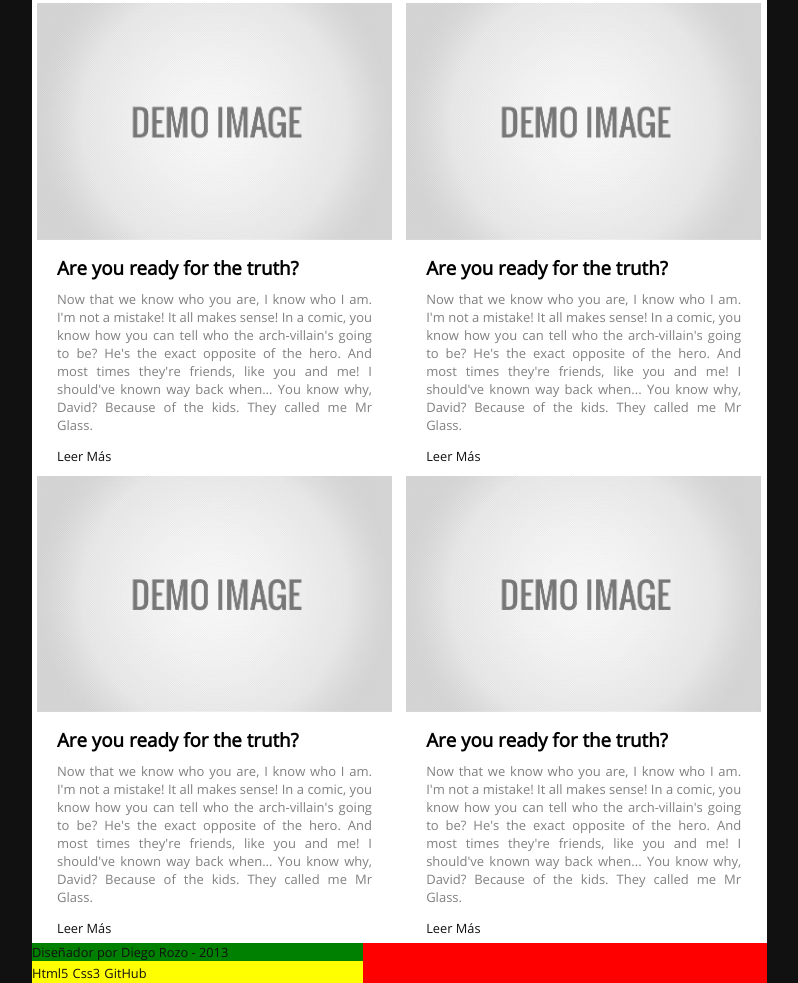
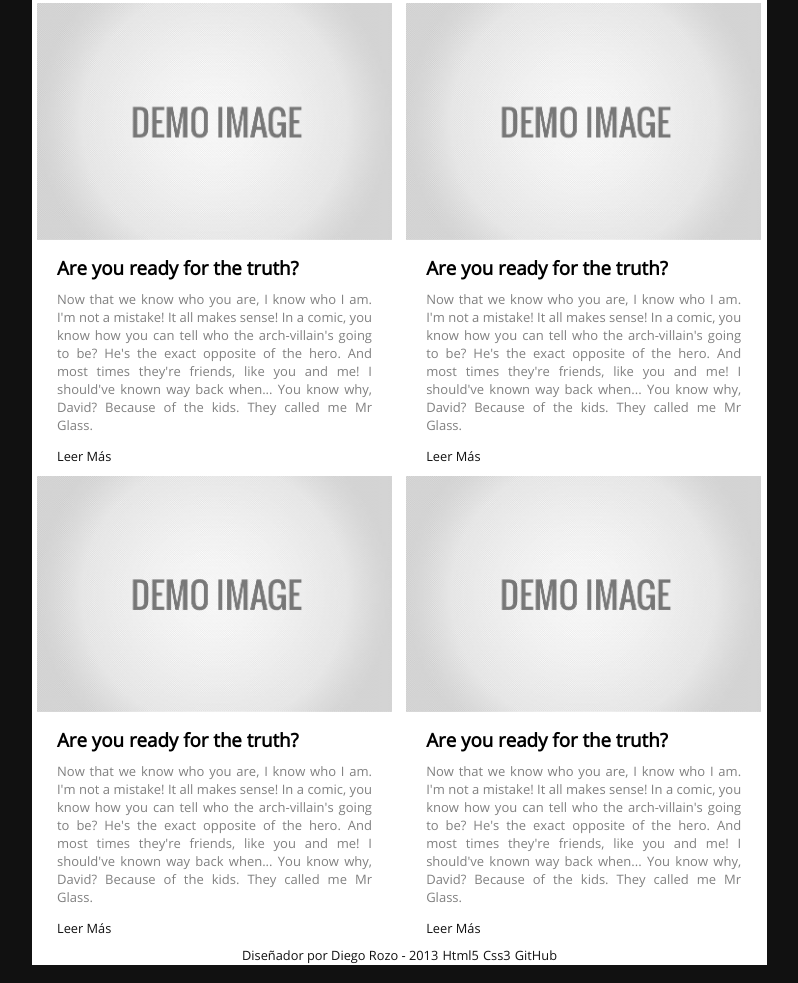
Before and after one commit to diegorozo/diegorozo.com, a plain HTML site: page index.html in a window 1280 px wide. Shown: the part 677-1660 px from the top of the page, without its empty margins (378-1176 px from the left). Drawn offline with nearby package versions, Linux system fonts and the light colour scheme; a web font is replaced by a local one.

Commit message:
se modifico el footer limpiado un poco el css

```diff
--- a/css/estilos.css
+++ b/css/estilos.css
@@ -16,12 +16,10 @@ header nav ul li a:hover{color:#d3d3d3;-webkit-transition:all 1s ease-out;-moz-t
 section{background:#fff;margin:0 auto;padding:0;text-align:center;width:1010px}
 #content{display:inline-block;float:right;position:relative;text-align:left;vertical-align:top;width:735px;}
 #content a{color:#111;font-size:.8em;text-decoration:none}
-#content footer{background:#f00;display:inline-block;vertical-align:top;width:100%;}
-#content footer .footer{background:#008000;display:block;color:#111;font-size:.8em;text-decoration:none;width:45%}
-#content footer #footericons{background:#ff0;width:45%;}
-#content footer #footericons li{display:inline-block;vertical-align:top;}
-#content footer #footericons li a{text-decoration:none}
 #content h2{margin:10px 20px}
+#content footer{display:block;margin:0 auto;text-align:center;}
+#content footer ul li{display:inline-block;vertical-align:top;}
+#content footer ul li a{text-decoration:none}
 #content .section1{background:#fff;clear:both;display:block;float:left;margin:0 0 10px 0;}
 #content .section1 h3,#content .section1 p{margin:10px 20px;text-align:justify}
 #content .section1 p{color:#808080;font-size:13px}
--- a/index.html
+++ b/index.html
@@ -62,8 +62,8 @@
 				<span><a href="#">Leer Más</a></span>
 			</article>
 			<footer>
-				<a class="footer" href="#" title="diegorozo.com">Diseñador por Diego Rozo - 2013</a>
 				<ul id="footericons">
+					<li><a class="footer" href="#" title="diegorozo.com">Diseñador por Diego Rozo - 2013</a></li>
 					<li><a href="#" class="menuhtml">Html5</a></li>
 					<li><a href="#" class="menucss">Css3</a></li>
 					<li><a href="#" class="menugit">GitHub</a></li>
```
Also changed, not shown: 1 other file.
